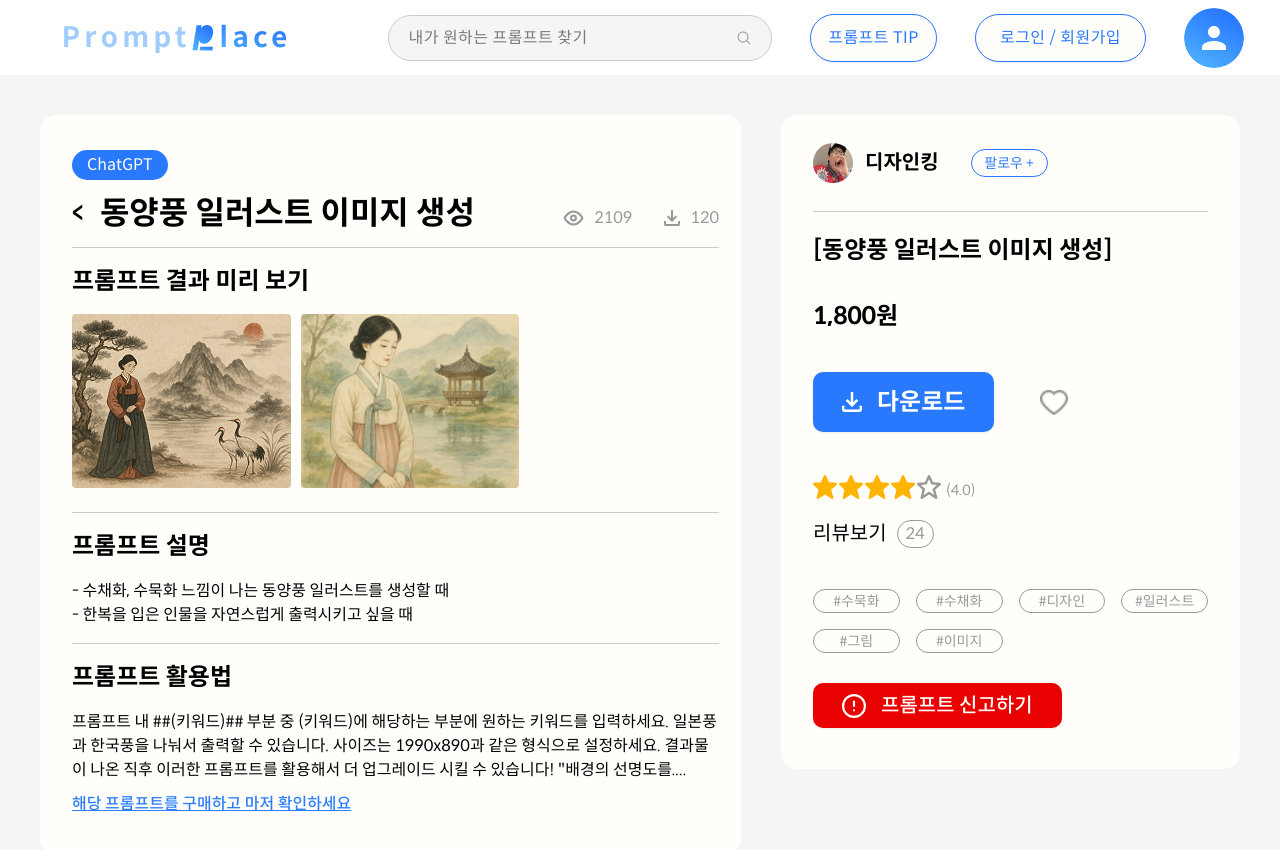
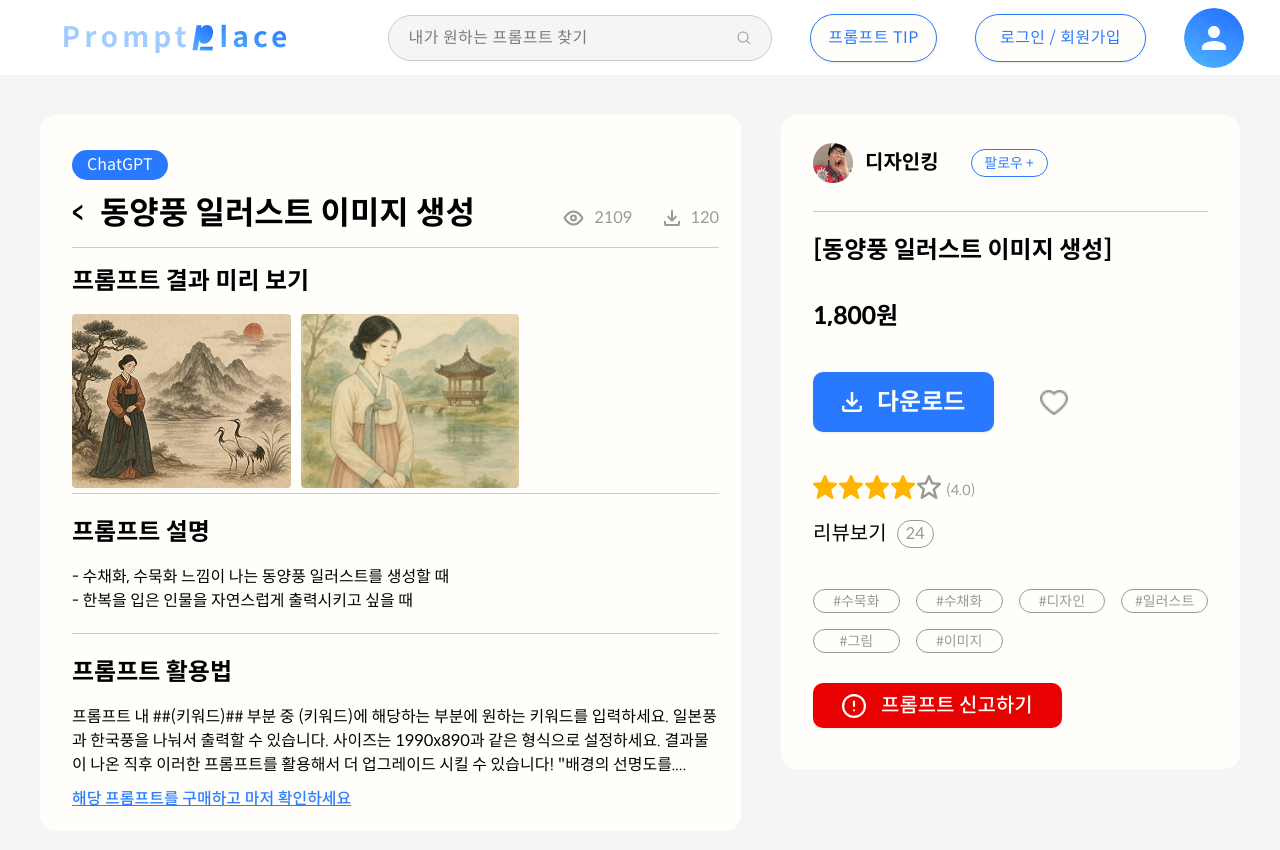
Before and after one commit to PromptPlace/PromtPlace-FE, a React (Vite) app: page /prompt/1 in a window 1280 px wide. Shown: the top 850 px of the page. Built offline with nearby package versions, Linux system fonts and the light colour scheme.

Commit message:
💄 Design: 프롬프트 상세내용 길이 늘어나게 (#35)

```diff
--- a/src/pages/PromptDetailPage/components/PromptActions.tsx
+++ b/src/pages/PromptDetailPage/components/PromptActions.tsx
@@ -57,6 +57,33 @@ const dummyReviews = [
     writer_nickname: '박보검',
     rating: 5.0,
     content: '진짜 완벽해요. 이런 퀄리티 처음 봐요!',
+    created_at: '2025-07-10T16:45:30',
+  },
+  {
+    review_id: 50,
+    writer_id: 5,
+    writer_profile_image_url: profile,
+    writer_nickname: '김민지',
+    rating: 5.0,
+    content: '진짜 완벽해요. 이런 퀄리티 처음 봐요!',
+    created_at: '2025-07-10T16:45:30',
+  },
+  {
+    review_id: 51,
+    writer_id: 6,
+    writer_profile_image_url: profile,
+    writer_nickname: '김도영',
+    rating: 5.0,
+    content: '너무 만족합니다.',
+    created_at: '2025-07-10T16:45:30',
+  },
+  {
+    review_id: 52,
+    writer_id: 7,
+    writer_profile_image_url: profile,
+    writer_nickname: '박땡땡',
+    rating: 3.5,
+    content: '좋았어요',
     created_at: '2025-07-10T16:45:30',
   },
 ];
--- a/src/pages/PromptDetailPage/components/PromptInfo.tsx
+++ b/src/pages/PromptDetailPage/components/PromptInfo.tsx
@@ -9,9 +9,9 @@ interface Props {
 
 const PromptInfo = ({ promptResult, description, usageGuide }: Props) => {
   return (
-    <div className="w-[711px]  bg-[#FFFEFB] px-8">
+    <div className="w-[711px] bg-[#FFFEFB] px-8 max-h-[736px] overflow-y-auto rounded-[16px]">
       {/* 결과 미리 보기 */}
-      <section className="h-[264px]">
+      <section className="shrink-0">
         <h4 className="font-semibold text-[24px] pt-[15px]">프롬프트 결과 미리 보기</h4>
         <div className="flex pt-[15px] gap-[10px] opacity-100" style={{ width: '447px', height: '174px' }}>
           <img src={sample1} alt="sample1" className="rounded w-[218.5px] h-[174px] object-cover" />
@@ -19,25 +19,21 @@ const PromptInfo = ({ promptResult, description, usageGuide }: Props) => {
         </div>
       </section>
 
-      <div className="h-[1px] bg-[#CCCCCC] w-full" />
+      <div className="h-[1px] bg-[#CCCCCC] w-full my-[20px]" />
 
       {/* 프롬프트 설명 */}
-      <section className="h-[130px] overflow-hidden">
-
-        <h4 className="font-semibold pt-[15px] text-[24px]">프롬프트 설명</h4>
+      <section>
+        <h4 className="font-semibold text-[24px]">프롬프트 설명</h4>
         <div className="font-normal text-[16px] pt-[15px] whitespace-pre-line">{description}</div>
-
       </section>
 
-      <div className="h-[1px] bg-[#CCCCCC] w-full" />
+      <div className="h-[1px] bg-[#CCCCCC] w-full my-[20px]" />
 
       {/* 프롬프트 활용법 */}
-      <section className="h-[210px] overflow-hidden">
-
-        <h4 className="font-semibold text-[24px] pt-[15px]">프롬프트 활용법</h4>
+      <section>
+        <h4 className="font-semibold text-[24px]">프롬프트 활용법</h4>
         <div className="font-normal pt-[15px] text-[16px] whitespace-pre-line">{usageGuide}</div>
-
-        <p className="text-[16px] font-medium  pt-[10px] pb-[10px] text-blue-500 underline cursor-pointer">
+        <p className="text-[16px] font-medium pt-[10px] pb-[20px] text-blue-500 underline cursor-pointer">
           해당 프롬프트를 구매하고 마저 확인하세요
         </p>
       </section>
--- a/src/pages/PromptDetailPage/components/ReviewList.tsx
+++ b/src/pages/PromptDetailPage/components/ReviewList.tsx
@@ -147,8 +147,8 @@ const ReviewList = ({ reviews: initialReviews, reviewCounts, onClose, title, cur
 
             {/* 점 버튼 메뉴 */}
             {openMenuIdx === idx && (
-              <div className="absolute top-8 right-0 bg-secondary text-text-on-background rounded-md shadow-md z-20 w-[88px]">
-                <ul className="text-sm py-1">
+              <div className="absolute top-8 right-0 bg-secondary text-text-on-background rounded-md shadow-md z-20 w-[91px] h-[72px]">
+                <ul className="text-[16px]">
                   <li
                     className="px-4 py-[6px] active:bg-secondary-pressed hover:text-black cursor-pointer rounded-t-md"
                     onClick={() => onClickDelete(idx)}>
```
